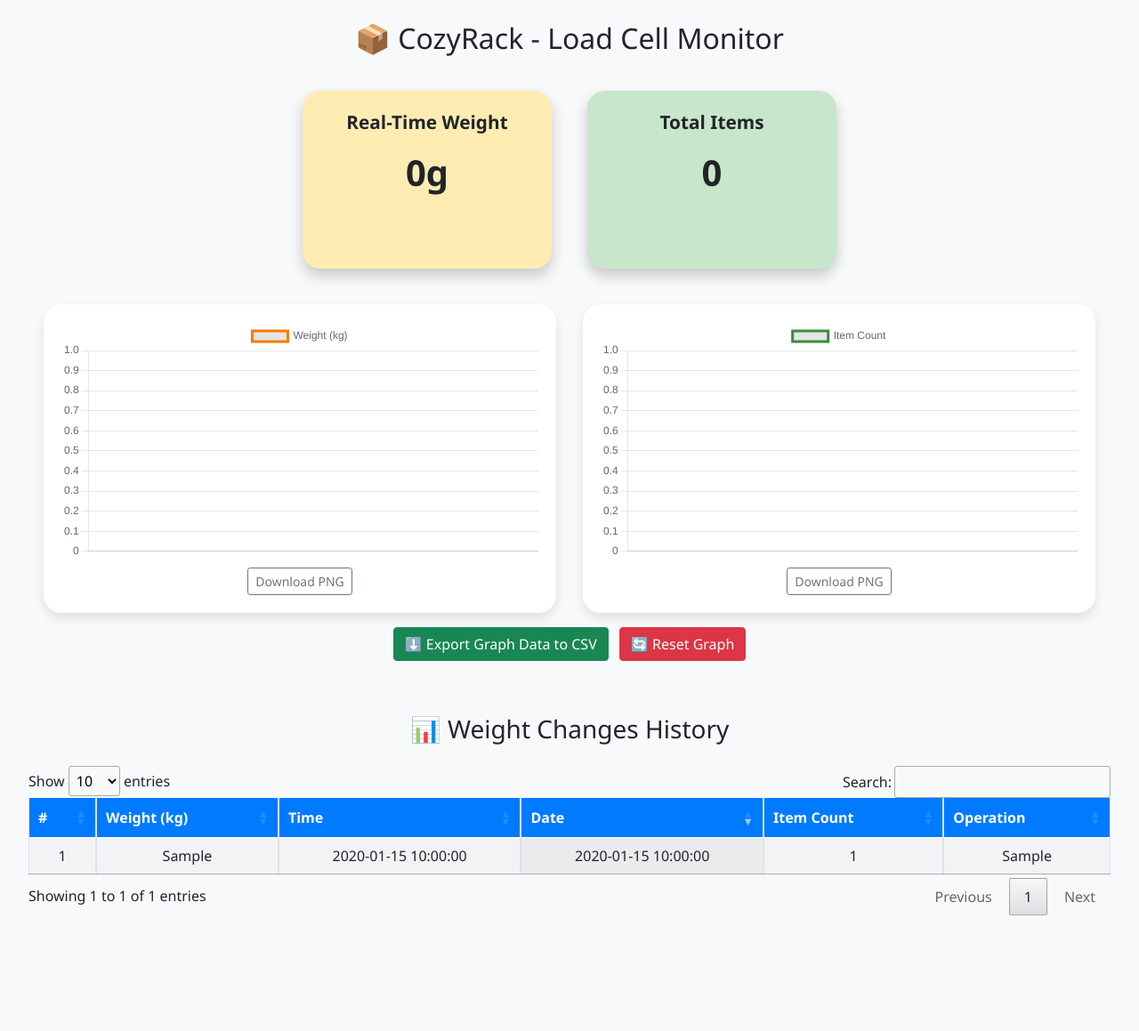
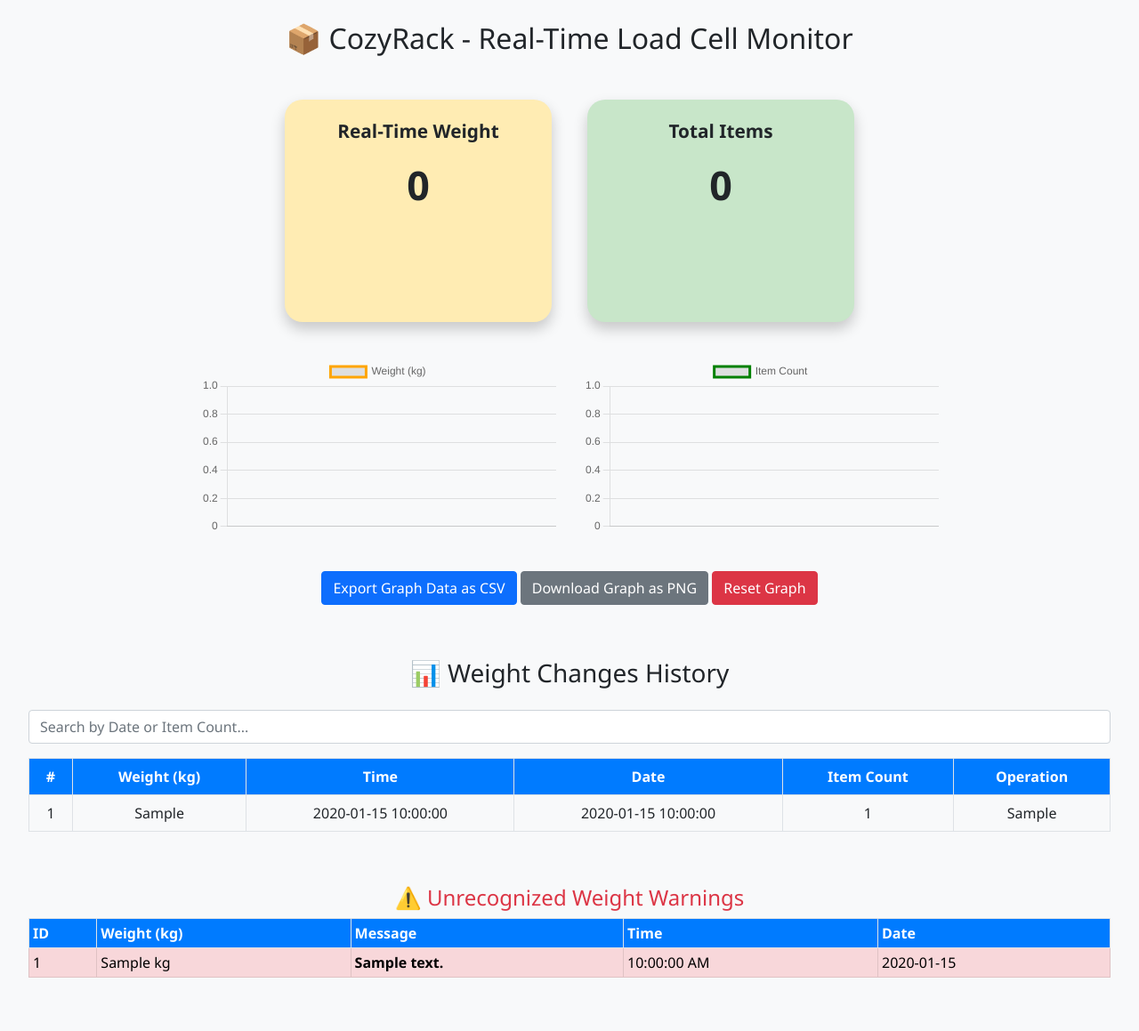
Before and after one commit to Evaj-hue/cozyrack-working-, a PHP site: page / in a window 1280 px wide. Shown: the whole page at 89% size. Before the commit the page ends 1029 px from the top, so only its background shows below. Run offline with PHP 8.4, Linux system fonts and the light colour scheme; tables that the repository leaves empty or names only in its code hold one stand-in row (values such as "Sample post"); some libraries are stand-ins or nearby versions.

Commit message:
with warnings table added

```diff
--- /dev/null
+++ b/fetch_warnings.php
@@ -0,0 +1,35 @@
+<?php
+include "config.php";
+
+$conn = mysqli_connect($servername, $username, $password, $dbname);
+
+if (!$conn) {
+    die("Connection failed: " . mysqli_connect_error());
+}
+
+$sql = "SELECT id, weight, message, created_at FROM weight_warnings ORDER BY created_at DESC";
+$result = mysqli_query($conn, $sql);
+
+if ($result && mysqli_num_rows($result) > 0) {
+    while ($row = mysqli_fetch_assoc($result)) {
+        $datetime = new DateTime($row['created_at']);
+        $time = $datetime->format('h:i:s A');
+        $date = $datetime->format('Y-m-d');
+
+        // Add row class based on the warning type
+        $rowClass = (strpos($row['message'], 'too light') !== false) ? 'table-warning' : 'table-danger';
+
+        echo "<tr class='{$rowClass} warning-row'>
+                <td>{$row['id']}</td>
+                <td>{$row['weight']} kg</td>
+                <td class='fw-bold'>{$row['message']}</td>
+                <td>{$time}</td>
+                <td>{$date}</td>
+              </tr>";
+    }
+} else {
+    echo "<tr><td colspan='5' class='text-center'>No warnings yet 🎉</td></tr>";
+}
+
+mysqli_close($conn);
+?>
--- a/getvalue.php
+++ b/getvalue.php
@@ -1,18 +1,17 @@
 <?php
 include "config.php";
 
-// Constants
-$itemWeight = 0.5; // Assuming each item weighs 0.5kg
+$itemWeight = 0.5; // Set item weight
+$tolerance = 0.02;
+$maxItems = 20; // You can adjust this depending on your rack's real capacity
 
-// Create connection
 $conn = mysqli_connect($servername, $username, $password, $dbname);
 
-// Check connection
 if (!$conn) {
     die("Connection failed: " . mysqli_connect_error());
 }
 
-// Fetch the latest weight from the 'weight' table
+// Get latest weight
 $sql = "SELECT weight FROM weight ORDER BY created_at DESC LIMIT 1";
 $result = mysqli_query($conn, $sql);
 
@@ -20,21 +19,43 @@ if ($result && mysqli_num_rows($result) > 0) {
     $row = mysqli_fetch_assoc($result);
     $currentWeight = floatval($row['weight']);
 
-    // Calculate the item count
-    $itemCount = round($currentWeight / $itemWeight);
+    $recognized = false;
+    $matchedItems = 0;
 
-    // Send back the weight and item count as JSON
+    for ($i = 1; $i <= $maxItems; $i++) {
+        $expected = $i * $itemWeight;
+        if ($currentWeight >= ($expected - $tolerance) && $currentWeight <= ($expected + $tolerance)) {
+            $recognized = true;
+            $matchedItems = $i;
+            break;
+        }
+    }
+
+    if (!$recognized && $currentWeight >= 0.1) {
+        $msg = '';
+
+        if ($currentWeight < ($itemWeight - $tolerance)) {
+            $msg = "Too light - item not recognized";
+        } else {
+            $msg = "Too heavy - item not recognized";
+        }
+
+        // Insert warning
+        $stmt = $conn->prepare("INSERT INTO weight_warnings (weight, message) VALUES (?, ?)");
+        $stmt->bind_param("ds", $currentWeight, $msg);
+        $stmt->execute();
+    }
+
     echo json_encode([
-        'weight' => $currentWeight . 'g',
-        'item_count' => $itemCount
+        'weight' => $currentWeight,
+        'item_count' => $matchedItems
     ]);
 } else {
     echo json_encode([
-        'weight' => '0g',
-        'item_count' => '0'
+        'weight' => 0,
+        'item_count' => 0
     ]);
 }
 
-// Close connection
 mysqli_close($conn);
 ?>
--- a/index.php
+++ b/index.php
@@ -1,34 +1,72 @@
 <!DOCTYPE html>
 <html lang="en">
 <head>
-  <meta charset="UTF-8" />
-  <title>CozyRack - Load Cell Monitor</title>
-  <meta name="viewport" content="width=device-width, initial-scale=1.0"/>
+  <meta charset="UTF-8">
+  <title>📦 CozyRack - Real-Time Load Cell Monitor</title>
+  <meta name="viewport" content="width=device-width, initial-scale=1.0">
+  <!-- Bootstrap + Chart.js -->
   <link href="https://cdn.jsdelivr.net/npm/bootstrap@5.0.2/dist/css/bootstrap.min.css" rel="stylesheet"/>
+  <script src="https://cdn.jsdelivr.net/npm/chart.js"></script>
   <script src="https://cdnjs.cloudflare.com/ajax/libs/jquery/3.6.1/jquery.min.js"></script>
-  <script src="https://cdn.jsdelivr.net/npm/chart.js"></script>
-  <script src="https://cdn.datatables.net/1.13.4/js/jquery.dataTables.min.js"></script>
-  <link rel="stylesheet" href="https://cdn.datatables.net/1.13.4/css/jquery.dataTables.min.css">
-
   <style>
-    body { background-color: #f8f9fa; font-family: 'Segoe UI', sans-serif; }
-    .monitor { display: flex; justify-content: center; gap: 40px; margin-top: 40px; flex-wrap: wrap; }
-    .card-box { width: 280px; height: 200px; border-radius: 20px; padding: 20px; box-shadow: 0 8px 16px rgba(0,0,0,0.2); text-align: center; }
+    body {
+      background-color: #f8f9fa;
+      font-family: 'Segoe UI', sans-serif;
+    }
+    .monitor {
+      display: flex;
+      justify-content: center;
+      gap: 40px;
+      margin-top: 50px;
+      flex-wrap: wrap;
+    }
+    .card-box {
+      width: 300px;
+      height: 250px;
+      border-radius: 20px;
+      padding: 20px;
+      box-shadow: 0 8px 16px rgba(0,0,0,0.2);
+      text-align: center;
+    }
     .weight-box { background-color: #ffecb3; }
     .item-box { background-color: #c8e6c9; }
-    .label { font-size: 1.3rem; font-weight: bold; margin-bottom: 10px; }
-    .value { font-size: 2.5rem; font-weight: bold; }
-    .table-container { margin: 60px auto; width: 95%; }
-    .table th { background-color: #007bff; color: white; }
-    .graph-row { display: flex; justify-content: center; gap: 30px; flex-wrap: wrap; margin-top: 40px; }
-    .graph-box { width: 45%; min-width: 300px; background: #fff; padding: 20px; border-radius: 20px; box-shadow: 0 6px 12px rgba(0,0,0,0.1); text-align: center; }
+    .label {
+      font-size: 1.3rem;
+      font-weight: bold;
+      margin-bottom: 10px;
+    }
+    .value {
+      font-size: 2.8rem;
+      font-weight: bold;
+    }
+    .graph-container {
+      display: flex;
+      justify-content: center;
+      gap: 30px;
+      margin: 40px auto;
+      flex-wrap: wrap;
+    }
+    .graph-box {
+      width: 400px;
+    }
+    .table-container {
+      margin: 60px auto;
+      width: 95%;
+    }
+    .table th {
+      background-color: #007bff;
+      color: white;
+    }
+    .btns {
+      text-align: center;
+      margin-bottom: 20px;
+    }
   </style>
 </head>
 <body>
+  <h2 class="text-center mt-4">📦 CozyRack - Real-Time Load Cell Monitor</h2>
 
-  <h2 class="text-center mt-4">📦 CozyRack - Load Cell Monitor</h2>
-
-  <!-- Real-time Display -->
+  <!-- Info Boxes -->
   <div class="monitor">
     <div class="card-box weight-box">
       <div class="label">Real-Time Weight</div>
@@ -41,28 +79,27 @@
   </div>
 
   <!-- Graphs -->
-  <div class="chart-container">
-    <div class="graph-row">
+  <div class="graph-container">
     <div class="graph-box">
       <canvas id="weightChart"></canvas>
-        <button class="btn btn-sm btn-outline-secondary mt-2" onclick="downloadChart(weightChart, 'weight-chart')">Download PNG</button>
     </div>
     <div class="graph-box">
       <canvas id="itemChart"></canvas>
-        <button class="btn btn-sm btn-outline-secondary mt-2" onclick="downloadChart(itemChart, 'item-chart')">Download PNG</button>
     </div>
   </div>
 
-    <div class="text-center mt-3">
-      <button class="btn btn-success me-2" onclick="exportGraphData()">⬇️ Export Graph Data to CSV</button>
-      <button class="btn btn-danger" onclick="resetGraphs()">🔄 Reset Graph</button>
-    </div>
+  <!-- Buttons -->
+  <div class="btns">
+    <button class="btn btn-primary" onclick="downloadCSV()">Export Graph Data as CSV</button>
+    <button class="btn btn-secondary" onclick="downloadPNG()">Download Graph as PNG</button>
+    <button class="btn btn-danger" onclick="resetGraphs()">Reset Graph</button>
   </div>
 
-  <!-- Table -->
+  <!-- Weight changes table -->
   <div class="table-container">
     <h3 class="text-center mb-4">📊 Weight Changes History</h3>
-    <table id="changesTable" class="display table table-bordered text-center">
+    <input type="text" class="form-control mb-3" id="searchInput" placeholder="Search by Date or Item Count..." onkeyup="filterTable()">
+    <table class="table table-bordered text-center">
       <thead>
         <tr>
           <th>#</th>
@@ -74,98 +111,53 @@
         </tr>
       </thead>
       <tbody id="weightChangesTable">
-        <!-- Filled via fetch_weight_changes.php -->
+        <!-- Data from AJAX will go here -->
       </tbody>
     </table>
   </div>
-
+  <div class="table-container">
+  <h4 class="text-center text-danger">⚠️ Unrecognized Weight Warnings</h4>
+  <table id="warningsTable" class="table table-bordered table-sm">
+    <thead>
+      <tr>
+        <th>ID</th>
+        <th>Weight (kg)</th>
+        <th>Message</th>
+        <th>Time</th>
+        <th>Date</th>
+      </tr>
+    </thead>
+    <tbody id="warningTableBody"></tbody>
+  </table>
+</div>
 <script>
-    let lastWeight = 0, lastItems = 0;
-    let weightChart, itemChart;
+  let lastWeight = 0;
+  let lastItemCount = 0;
   const weightData = [], itemData = [], labels = [];
 
-    function initCharts() {
-      const ctx1 = document.getElementById('weightChart').getContext('2d');
-      const ctx2 = document.getElementById('itemChart').getContext('2d');
-
-      weightChart = new Chart(ctx1, {
-        type: 'line',
-        data: {
-          labels: labels,
-          datasets: [{
-            label: 'Weight (kg)',
-            data: weightData,
-            borderColor: '#f57c00',
-            tension: 0.3,
-            fill: false
-          }]
-        }
+  const weightChart = new Chart(document.getElementById('weightChart'), {
+    type: 'line', data: { labels, datasets: [{ label: 'Weight (kg)', data: weightData, borderColor: 'orange', fill: false }] }, options: { responsive: true }
   });
 
-      itemChart = new Chart(ctx2, {
-        type: 'line',
-        data: {
-          labels: labels,
-          datasets: [{
-            label: 'Item Count',
-            data: itemData,
-            borderColor: '#388e3c',
-            tension: 0.3,
-            fill: false
-          }]
-        }
+  const itemChart = new Chart(document.getElementById('itemChart'), {
+    type: 'line', data: { labels, datasets: [{ label: 'Item Count', data: itemData, borderColor: 'green', fill: false }] }, options: { responsive: true }
   });
-    }
-
-    function resetGraphs() {
-      labels.length = 0;
-      weightData.length = 0;
-      itemData.length = 0;
-      weightChart.update();
-      itemChart.update();
-    }
-
-    function downloadChart(chart, filename) {
-      const link = document.createElement('a');
-      link.href = chart.toBase64Image();
-      const today = new Date().toISOString().slice(0, 10);
-      link.download = `rack_chart_data_${today}_${filename}.png`;
-
-      link.click();
-    }
-
-    function exportGraphData() {
-      let csv = 'Time,Weight (kg),Item Count\n';
-      for (let i = 0; i < labels.length; i++) {
-        csv += `${labels[i]},${weightData[i]},${itemData[i]}\n`;
-      }
-
-      const blob = new Blob([csv], { type: 'text/csv' });
-      const url = URL.createObjectURL(blob);
-      const a = document.createElement('a');
-      a.href = url;
-      const today = new Date().toISOString().slice(0, 10);
-      a.download = `rack_data_${today}.csv`;
-
-      a.click();
-      URL.revokeObjectURL(url);
-    }
 
   function refreshDisplay() {
-      $.get('getvalue.php', function (data) {
-        const parsed = JSON.parse(data);
-        const weightValue = parseFloat(parsed.weight);
-        const itemCount = parseInt(parsed.item_count);
-        const now = new Date();
-        const timeStr = now.toLocaleTimeString();
+    $.get('getvalue.php', function(res) {
+      const parsed = JSON.parse(res);
+      const newWeight = parseFloat(parsed.weight);
+      const newItem = parseInt(parsed.item_count);
 
       $('#weight').text(parsed.weight);
-        $('#items').text(itemCount);
+      $('#items').text(parsed.item_count);
 
-        if (Math.abs(weightValue - lastWeight) >= 0.05 || itemCount !== lastItems) {
-          labels.push(timeStr);
-          weightData.push(weightValue);
-          itemData.push(itemCount);
+      const timestamp = new Date().toLocaleTimeString();
+
+      if (Math.abs(newWeight - lastWeight) > 0.1 || newItem !== lastItemCount) {
+        labels.push(timestamp);
+        weightData.push(newWeight);
+        itemData.push(newItem);
 
         if (labels.length > 10) {
           labels.shift();
@@ -176,26 +168,70 @@
         weightChart.update();
         itemChart.update();
 
-          lastWeight = weightValue;
-          lastItems = itemCount;
+        lastWeight = newWeight;
+        lastItemCount = newItem;
       }
     });
 
-      $('#weightChangesTable').load('fetch_weight_changes.php', function () {
-        if (!$.fn.DataTable.isDataTable('#changesTable')) {
-          $('#changesTable').DataTable({
-            order: [[3, 'desc']], // Default sort by Date descending
-            destroy: true
-          });
-        }
+    // Update table
+    $.get('fetch_weight_changes.php', function(data) {
+      $('#weightChangesTable').html(data);
     });
   }
 
-    $(document).ready(function () {
-      initCharts();
+  function filterTable() {
+    const input = document.getElementById('searchInput').value.toLowerCase();
+    const rows = document.getElementById('weightChangesTable').getElementsByTagName('tr');
+    for (let i = 0; i < rows.length; i++) {
+      const date = rows[i].cells[3]?.textContent.toLowerCase();
+      const count = rows[i].cells[4]?.textContent.toLowerCase();
+      rows[i].style.display = (date?.includes(input) || count?.includes(input)) ? '' : 'none';
+    }
+  }
+  function refreshWarnings() {
+  $.get('fetch_warnings.php', function(data) {
+    $('#warningTableBody').html(data);
+  });
+}
+
+setInterval(refreshDisplay, 5000);
+setInterval(refreshWarnings, 5000);
 refreshDisplay();
+refreshWarnings();
+  function downloadCSV() {
+    let csv = 'Timestamp,Weight,Item Count\n';
+    for (let i = 0; i < labels.length; i++) {
+      csv += `${labels[i]},${weightData[i]},${itemData[i]}\n`;
+    }
+    const blob = new Blob([csv], { type: 'text/csv' });
+    const link = document.createElement('a');
+    link.href = URL.createObjectURL(blob);
+    const today = new Date().toISOString().slice(0, 10);
+    link.download = `rack_data_${today}.csv`;
+    link.click();
+  }
+
+  function downloadPNG() {
+    const today = new Date().toISOString().slice(0, 10);
+    const link1 = document.createElement('a');
+    link1.download = `rack_weight_graph_${today}.png`;
+    link1.href = weightChart.toBase64Image();
+    link1.click();
+
+    const link2 = document.createElement('a');
+    link2.download = `rack_item_graph_${today}.png`;
+    link2.href = itemChart.toBase64Image();
+    link2.click();
+  }
+
+  function resetGraphs() {
+    labels.length = weightData.length = itemData.length = 0;
+    weightChart.update();
+    itemChart.update();
+  }
+
   setInterval(refreshDisplay, 5000);
-    });
+  refreshDisplay();
 </script>
 </body>
 </html>
```
Lines whose indentation alone changed are shown as unchanged.
